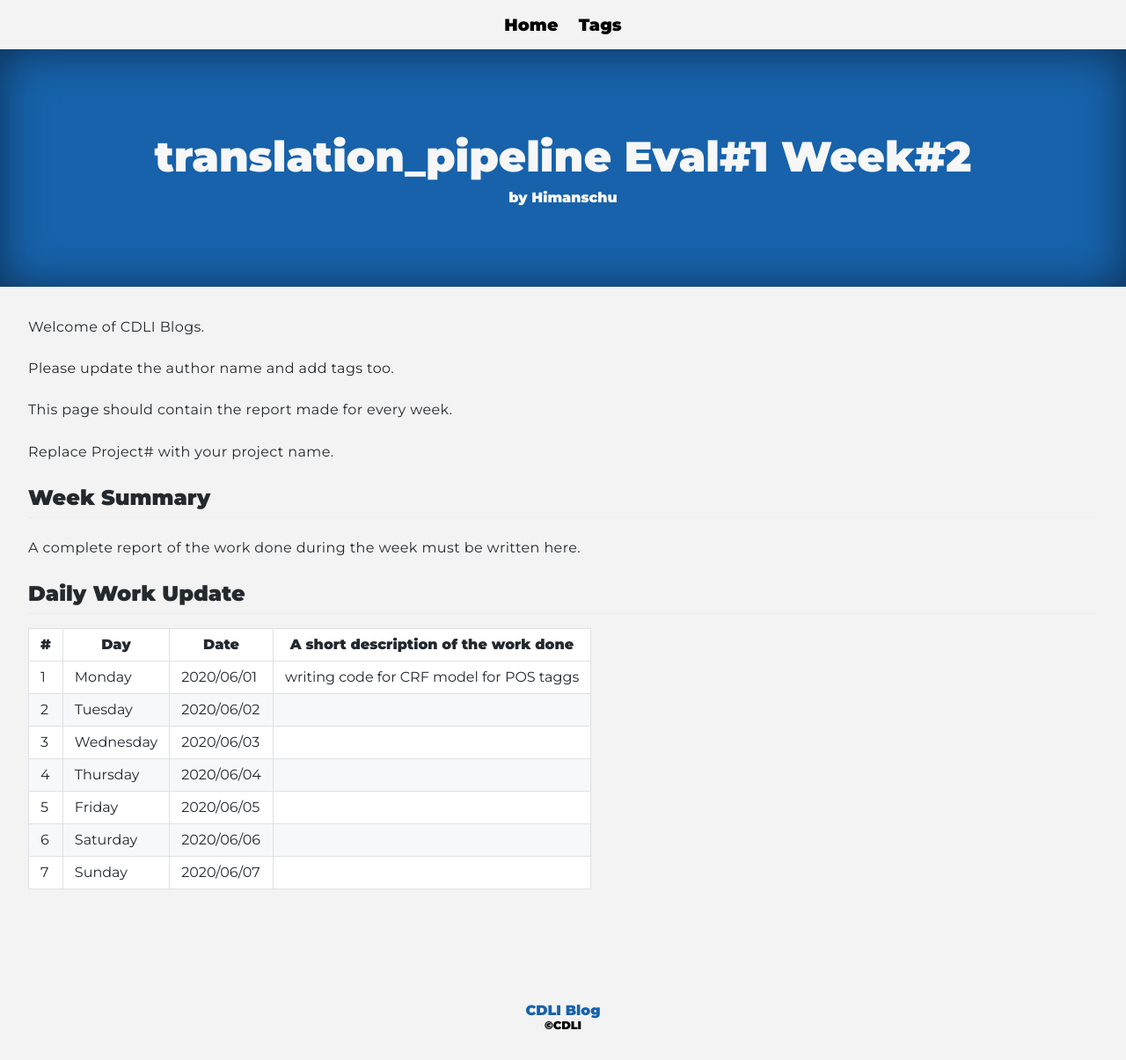
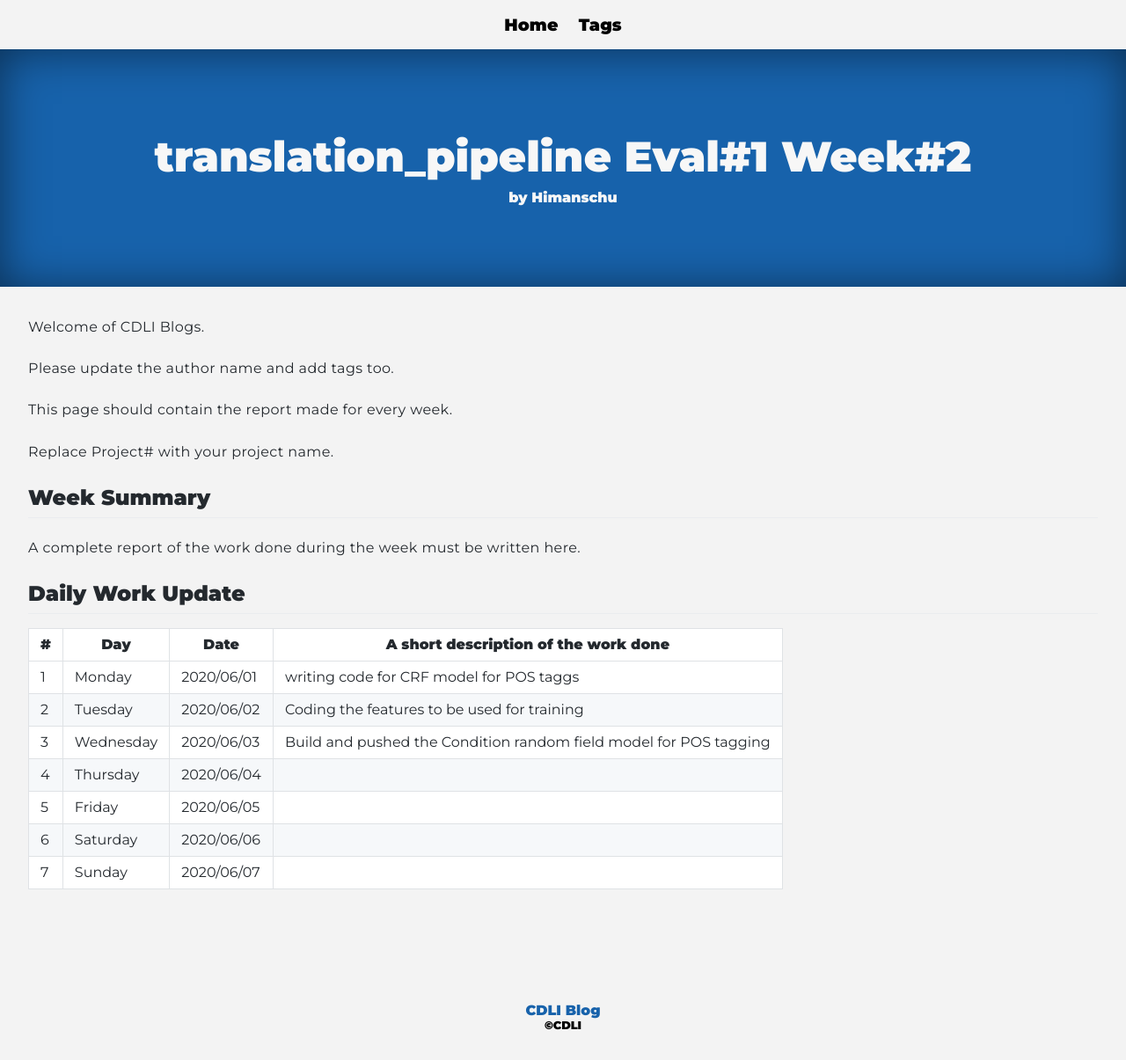
Before and after one commit to cdli-gh/blog, a Jekyll site: the page built from _blog/gsoc20/translation_pipeline/posts/02_week2.md, in a window 1280 px wide. Shown: the whole page at 88% size. Built offline with Jekyll 4.4.1, drawn with Linux system fonts in a browser that asks for light colours; Markdown is read by kramdown in place of the engine named in the settings.

Commit message:
Update 02_week2.md

```diff
--- a/_blog/gsoc20/translation_pipeline/posts/02_week2.md
+++ b/_blog/gsoc20/translation_pipeline/posts/02_week2.md
@@ -22,8 +22,8 @@ A complete report of the work done during the week must be written here.
 |\#|Day|Date|A short description of the work done|
 |---	|---	|---	|---	|
 |1   	| Monday 	|   2020/06/01	| writing code for CRF model for POS taggs  	|
-|2   	| Tuesday  	|   2020/06/02	|   	|
-|3   	| Wednesday  	|  2020/06/03 	|   	|
+|2   	| Tuesday  	|   2020/06/02	|   Coding the features to be used for training	|
+|3   	| Wednesday  	|  2020/06/03 	|  Build and pushed the Condition random field model for POS	tagging|
 |4   	| Thursday  	|   2020/06/04	|   	|
 |5   	| Friday  	|   2020/06/05	|   	|
 |6   	| Saturday  	|   2020/06/06	|   	|
```
